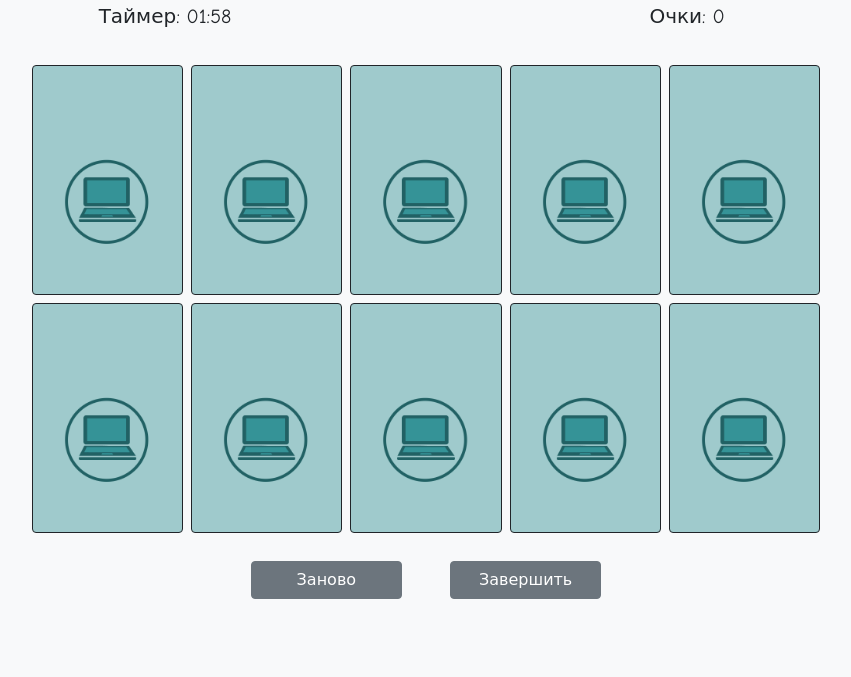
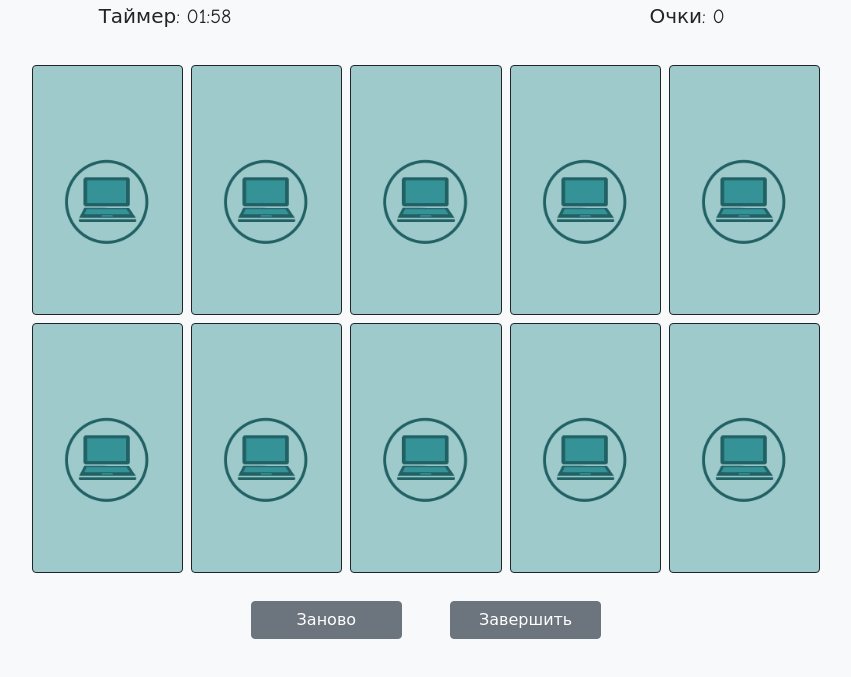
Before and after one commit to KarusOmelkov/PairOfCards, a plain HTML site: page index.html in a window 1280 px wide. Both pictures are taken after a click on the button "Начать". Shown: the part 51-728 px from the top of the page, without its empty margins (214-1065 px from the left). Drawn offline with nearby package versions, Linux system fonts and the light colour scheme.

Commit message:
Убраны дублирования, меньше any, исправлена ошибка трех карт

```diff
--- a/index.js
+++ b/index.js
@@ -1,26 +1,27 @@
 let seconds;
 let intervalTimer;
-const book = {
+;
+const Book = {
     name: 'book',
     src: 'book.png'
 };
-const bug = {
+const Bug = {
     name: 'bug',
     src: 'bug.png'
 };
-const gear = {
+const Gear = {
     name: 'gear',
     src: 'gear.png'
 };
-const head = {
+const Head = {
     name: 'head',
     src: 'head.png'
 };
-const laptop = {
+const Laptop = {
     name: 'laptop',
     src: 'laptop.png'
 };
-const typeOfCard = [book, bug, gear, head, laptop];
+const TypeOfCard = [Book, Bug, Gear, Head, Laptop];
 function start() {
     const cards = document.querySelector('#cards');
     const buttons = document.querySelector('#buttons');
@@ -34,8 +35,6 @@ function start() {
 }
 function createCards(count) {
     const cards = document.querySelector('#cards');
-    // cards.classList.toggle('row-cols-5');
-    // cards.classList.toggle('row-cols-3')
     const arrayTypeOfCards = createArrayCard(count);
     for (let i = 0; i < count; i++) {
         let divScene = document.createElement('div');
@@ -49,42 +48,45 @@ function createCards(count) {
                 divCard.classList.toggle('is-flipped');
             }
             if (!divCard.classList.contains('checked'))
-                check(arrayTypeOfCards, count);
+                check(arrayTypeOfCards, count, divCard.id);
         });
-        let divFront = document.createElement('div');
-        divFront.className = 'rounded card__face card__face--front border border-dark';
-        divFront.innerHTML = '<img src="picture/back.png" style="height: auto; width: 100%;">';
-        let divBack = document.createElement('div');
-        divBack.className = 'rounded card__face card__face--back border border-dark';
-        divBack.innerHTML = `<img src="picture/${arrayTypeOfCards[i].src}" style="height: auto; width: 100%;">`;
+        const divFront = createDivBlock('rounded card__face card__face--front border border-dark', '<img src="picture/back.png" style="height: auto; width: 100%;">');
+        const divBack = createDivBlock('rounded card__face card__face--back border border-dark', `<img src="picture/${arrayTypeOfCards[i].src}" style="height: auto; width: 100%;">`);
         cards.append(divScene);
         divScene.append(divCard);
         divCard.append(divFront);
         divCard.append(divBack);
     }
 }
+function createDivBlock(className, html) {
+    const divBlock = document.createElement('div');
+    divBlock.className = className;
+    divBlock.innerHTML = html;
+    return divBlock;
+}
 function createArrayCard(count) {
     let array = [];
     for (let i = 0; i < count / 2; i++) {
-        array[i] = typeOfCard[i];
-        array[(count / 2) + i] = typeOfCard[i];
+        array[i] = TypeOfCard[i];
+        array[(count / 2) + i] = TypeOfCard[i];
     }
-    shuffle(array);
-    shuffle(array);
-    shuffle(array);
+    shuffle(array, 3);
     return array;
 }
-function shuffle(array) {
-    array.sort(() => Math.random() - 0.5);
+function shuffle(array, count = 1) {
+    for (let i = 0; i < count; i++)
+        array.sort(() => Math.random() - 0.5);
 }
-function check(types, countCards) {
+function check(types, countCards, lastCardId) {
     let cardsIsFlipped = document.querySelectorAll('.is-flipped');
     let cardsWithoutChecked = [];
     for (let crd of cardsIsFlipped) {
-        if (!crd.classList.contains('checked')) {
+        if (!crd.classList.contains('checked') && crd.id != lastCardId) {
             cardsWithoutChecked.push(crd);
         }
     }
+    let lastCard = document.getElementById(`${lastCardId}`);
+    cardsWithoutChecked.push(lastCard);
     if (cardsWithoutChecked.length > 1) {
         if (types[cardsWithoutChecked[0].id].name === types[cardsWithoutChecked[1].id].name) {
             cardsWithoutChecked[0].classList.add('checked');
@@ -117,8 +119,8 @@ function check(types, countCards) {
             timer.style.color = 'red';
             seconds -= 5;
             setTimeout(() => {
-                cardsWithoutChecked[0].classList.toggle('is-flipped');
-                cardsWithoutChecked[1].classList.toggle('is-flipped');
+                cardsWithoutChecked[0].classList.remove('is-flipped');
+                cardsWithoutChecked[1].classList.remove('is-flipped');
                 timer.style.color = 'black';
             }, 500);
         }
--- a/style.css
+++ b/style.css
@@ -1,5 +1,5 @@
 .scene {
-    height: 230px;
+    height: 250px;
     perspective: 700px;
   }
 
```
Also changed, not shown: 1 other file.
